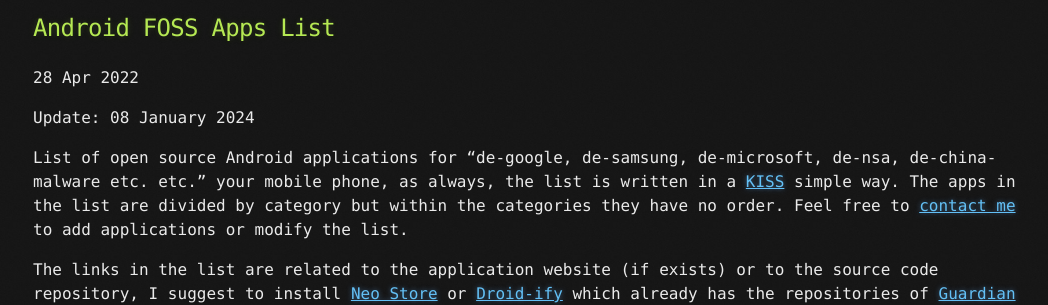
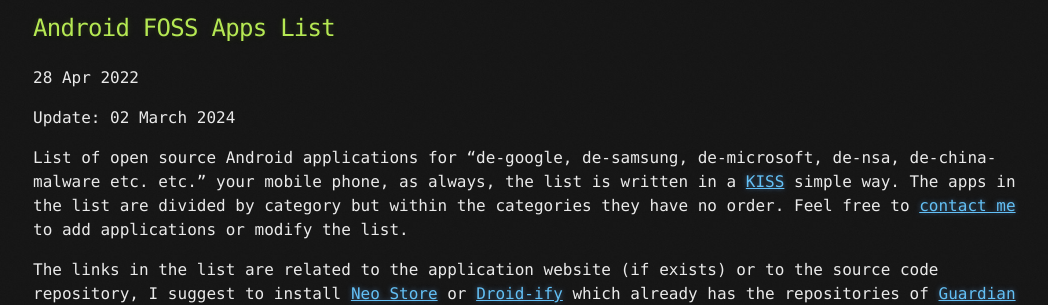
Before and after one commit to brainfucksec/brainfucksec.github.io, a Jekyll site: the page built from _posts/2022-04-28-android-foss-apps-list.md, in a window 1280 px wide and 900 px high. Shown: the part 125-430 px from the top of the window, without its empty margins (107-1155 px from the left). Built offline with Jekyll 4.4.1, drawn with Linux system fonts in a browser that asks for light colours.

Commit message:
Update $date

```diff
--- a/_posts/2022-04-28-android-foss-apps-list.md
+++ b/_posts/2022-04-28-android-foss-apps-list.md
@@ -4,7 +4,7 @@
 date: 2022-04-28
 ---
 
-Update: 08 January 2024
+Update: 02 March 2024
 
 List of open source Android applications for "de-google, de-samsung, de-microsoft, de-nsa, de-china-malware etc. etc." your mobile phone, as always, the list is written in a [KISS](https://en.wikipedia.org/wiki/KISS_principle) simple way. The apps in the list are divided by category but within the categories they have no order.
 Feel free to [contact me](https://brainfucksec.github.io/contacts) to add applications or modify the list.
```
